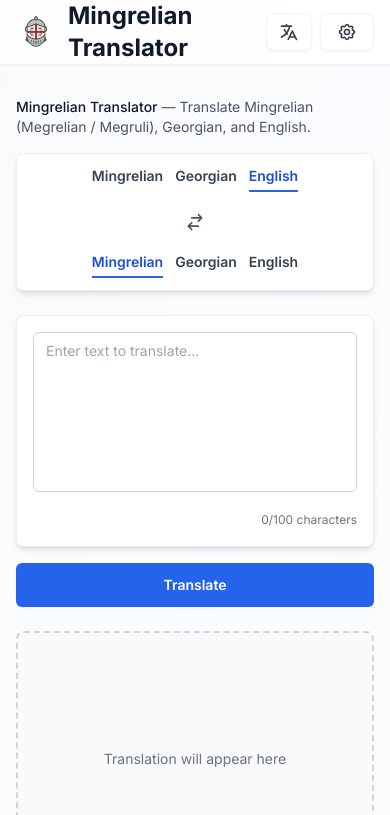
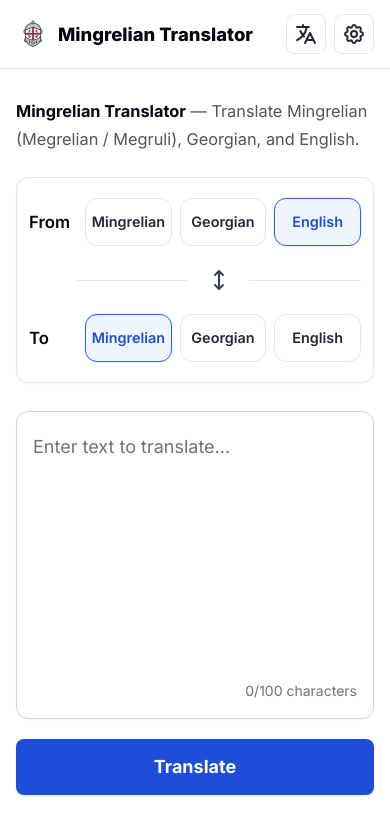
Before and after one commit to kkahadze/mkhedruli-megruli, a Next.js app: page / in a window 390 px wide. Shown: the top 815 px of the page. Built offline with nearby package versions, Linux system fonts and the light colour scheme; no server answers.

Commit message:
Match mobile translator mockup

```diff
--- a/app/layout.tsx
+++ b/app/layout.tsx
@@ -55,7 +55,7 @@
 }) {
   return (
     <html lang="en">
-      <body className={`${inter.className} bg-gradient-to-br from-gray-50 via-blue-50/30 to-gray-50`}>
+      <body className={`${inter.className} bg-white`}>
         {/* Google Analytics */}
         <Script
           src="https://www.googletagmanager.com/gtag/js?id=G-1B6NY0YVJH"
--- /dev/null
+++ b/app/not-found.tsx
@@ -0,0 +1,19 @@
+import Link from 'next/link'
+
+export default function NotFound() {
+  return (
+    <main className="mx-auto flex min-h-screen max-w-3xl flex-col justify-center px-4 py-16 text-gray-950 sm:px-6">
+      <p className="mb-3 text-sm font-semibold uppercase text-gray-500">404</p>
+      <h1 className="mb-4 text-3xl font-extrabold">Page not found</h1>
+      <p className="mb-8 max-w-xl text-gray-600">
+        This page does not exist. Return to the translator to keep working.
+      </p>
+      <Link
+        href="/"
+        className="inline-flex h-12 w-fit items-center rounded-lg bg-blue-700 px-5 text-sm font-bold text-white transition-colors hover:bg-blue-600"
+      >
+        Back to translator
+      </Link>
+    </main>
+  )
+}
--- a/app/page.tsx
+++ b/app/page.tsx
@@ -65,6 +65,10 @@
       ],
     [t]
   )
+  const selectorGridClass = language === 'en' ? 'grid-cols-[48px_1fr]' : 'grid-cols-[64px_1fr]'
+  const selectorDividerClass = language === 'en' ? 'pl-[48px]' : 'pl-[64px]'
+  const selectorLabelClass = language === 'en' ? 'text-[1.05rem]' : 'text-[0.95rem]'
+  const selectorButtonTextClass = language === 'en' ? 'text-[0.9rem]' : 'text-[0.7rem]'
 
   const setSourceLanguageSafe = (next: TranslationLanguage) => {
     if (next === targetLanguage) {
@@ -275,6 +279,22 @@
     setError(nextError)
   }
 
+  const resultText = useMemo(() => {
+    if (!result) return ''
+    if (targetLanguage === 'mingrelian') {
+      return result.mingrelian_mkhedruli || (result.mingrelian_latinized && latinizedToMkhedruli(result.mingrelian_latinized)) || ''
+    }
+    if (targetLanguage === 'georgian') return result.georgian
+    return result.english
+  }, [result, targetLanguage])
+
+  const resultTransliteration = useMemo(() => {
+    if (!result) return ''
+    if (targetLanguage === 'mingrelian') return result.mingrelian_latinized
+    if (targetLanguage === 'georgian' && result.georgian) return mkhedruliToLatinized(result.georgian)
+    return ''
+  }, [result, targetLanguage])
+
   const handleTranslate = async () => {
     const startTime = performance.now()
     const provider = getProvider()
@@ -473,29 +493,32 @@
         />
       )}
 
-      <main className="mx-auto max-w-7xl px-4 py-8 sm:px-6 lg:px-8">
+      <main className="mx-auto max-w-3xl px-4 py-7 sm:px-6 sm:py-10">
         {/* SEO intro (visible, non-spammy) */}
-        <div className="mb-4 text-sm text-gray-600">
-          <span className="font-medium text-gray-900">{t('introTitle')}</span>
+        <div className="mb-6 text-[1.02rem] leading-7 text-gray-600 sm:text-lg">
+          <span className="font-bold text-gray-950">{t('introTitle')}</span>
           {' — '}
           {t('introDescription')}
         </div>
 
         {/* Language Selector Bar */}
-        <div className="mb-6 flex flex-col items-stretch justify-center gap-3 rounded-lg border border-gray-200/70 bg-white/90 backdrop-blur-sm p-3 shadow-md sm:flex-row sm:items-center">
-          {/* Source language tabs */}
-          <div className="w-full sm:flex-1">
-            <div className="flex flex-wrap items-center justify-center gap-3 px-1 sm:justify-start">
+        <div className="mb-7 rounded-xl border border-gray-200 bg-white px-3 py-5 shadow-[0_1px_2px_rgba(15,23,42,0.04)] sm:px-6">
+          <div className={['grid items-center gap-2 sm:grid-cols-[76px_1fr] sm:gap-4', selectorGridClass].join(' ')}>
+            <div className={['font-semibold leading-tight text-gray-950 sm:text-lg', selectorLabelClass].join(' ')}>
+              {t('fromLanguage')}
+            </div>
+            <div className="grid grid-cols-3 gap-2 sm:gap-4">
               {languageOptions.map((opt) => (
                 <button
                   key={`src-${opt.value}`}
                   type="button"
                   onClick={() => setSourceLanguageSafe(opt.value)}
                   className={[
-                    'whitespace-nowrap pb-1 text-sm font-semibold transition-colors',
+                    'h-12 min-w-0 overflow-hidden rounded-xl border px-1 font-semibold leading-tight transition-colors sm:h-[52px] sm:px-2 sm:text-base',
+                    selectorButtonTextClass,
                     sourceLanguage === opt.value
-                      ? 'text-blue-700 border-b-2 border-blue-600'
-                      : 'text-gray-700 hover:text-gray-900 border-b-2 border-transparent',
+                      ? 'border-blue-600 bg-blue-50 text-blue-700 shadow-[0_0_0_1px_rgba(37,99,235,0.08)]'
+                      : 'border-gray-200 bg-white text-gray-800 hover:border-gray-300 hover:bg-gray-50',
                   ].join(' ')}
                 >
                   {opt.label}
@@ -504,6 +527,8 @@
             </div>
           </div>
 
+          <div className={['my-4 grid grid-cols-[1fr_auto_1fr] items-center gap-3 sm:my-5 sm:pl-[76px]', selectorDividerClass].join(' ')}>
+            <div className="h-px bg-gray-200" />
             <button
               onClick={() => {
                 // Swap languages
@@ -530,27 +555,32 @@
                   setResult(null)
                 }
               }}
-            className="self-center shrink-0 rounded-full p-2 text-gray-600 hover:bg-gray-100 hover:text-blue-600 transition-colors"
+              className="flex h-9 w-9 items-center justify-center rounded-full text-gray-700 transition-colors hover:bg-gray-50 hover:text-blue-700 focus:outline-none focus:ring-2 focus:ring-blue-500 focus:ring-offset-2"
               title={t('swapLanguages')}
             >
-            <svg className="w-5 h-5" fill="none" stroke="currentColor" viewBox="0 0 24 24">
-              <path strokeLinecap="round" strokeLinejoin="round" strokeWidth={2} d="M8 7h12m0 0l-4-4m4 4l-4 4m0 6H4m0 0l4 4m-4-4l4-4" />
+              <svg className="h-6 w-6" fill="none" stroke="currentColor" viewBox="0 0 24 24">
+                <path strokeLinecap="round" strokeLinejoin="round" strokeWidth={2} d="M8 7l4-4m0 0l4 4m-4-4v18m4-4l-4 4m0 0l-4-4" />
               </svg>
             </button>
+            <div className="h-px bg-gray-200" />
+          </div>
 
-          {/* Target language tabs */}
-          <div className="w-full sm:flex-1">
-            <div className="flex flex-wrap items-center justify-center gap-3 px-1 sm:justify-end">
+          <div className={['grid items-center gap-2 sm:grid-cols-[76px_1fr] sm:gap-4', selectorGridClass].join(' ')}>
+            <div className={['font-semibold leading-tight text-gray-950 sm:text-lg', selectorLabelClass].join(' ')}>
+              {t('toLanguage')}
+            </div>
+            <div className="grid grid-cols-3 gap-2 sm:gap-4">
               {languageOptions.map((opt) => (
                 <button
                   key={`tgt-${opt.value}`}
                   type="button"
                   onClick={() => setTargetLanguageSafe(opt.value)}
                   className={[
-                    'whitespace-nowrap pb-1 text-sm font-semibold transition-colors',
+                    'h-12 min-w-0 overflow-hidden rounded-xl border px-1 font-semibold leading-tight transition-colors sm:h-[52px] sm:px-2 sm:text-base',
+                    selectorButtonTextClass,
                     targetLanguage === opt.value
-                      ? 'text-blue-700 border-b-2 border-blue-600'
-                      : 'text-gray-700 hover:text-gray-900 border-b-2 border-transparent',
+                      ? 'border-blue-600 bg-blue-50 text-blue-700 shadow-[0_0_0_1px_rgba(37,99,235,0.08)]'
+                      : 'border-gray-200 bg-white text-gray-800 hover:border-gray-300 hover:bg-gray-50',
                   ].join(' ')}
                 >
                   {opt.label}
@@ -561,27 +591,25 @@
         </div>
 
         {/* Main Translation Interface */}
-      <div className="grid gap-6 md:grid-cols-2">
+      <div className="space-y-5 sm:space-y-7">
         {/* Input Section */}
-        <div className="space-y-4">
+        <div className="space-y-5">
 
-          <div className="rounded-lg border border-gray-200/70 bg-white/90 backdrop-blur-sm p-4 shadow-md">
-            <div className="relative">
+          <div className="relative min-h-[300px] rounded-xl border border-gray-300 bg-white shadow-[0_1px_2px_rgba(15,23,42,0.04)] sm:min-h-[420px]">
               <textarea
                 value={inputText}
                 onChange={(e) => setInputText(e.target.value)}
                 placeholder={t('sourceTextPlaceholder')}
-                className="w-full h-40 md:h-64 rounded-md border border-gray-300 px-3 py-2 text-sm focus:border-blue-500 focus:outline-none focus:ring-1 focus:ring-blue-500 resize-none"
+                className="h-full min-h-[300px] w-full resize-none rounded-xl bg-transparent px-4 py-5 text-lg leading-relaxed text-gray-950 placeholder:text-gray-500 focus:outline-none sm:min-h-[420px] sm:px-6"
               />
               {inputTransliteration && (
-                <div className="absolute bottom-2 left-2 right-2 px-2 py-1 bg-gray-50/90 backdrop-blur-sm rounded text-xs text-gray-500 italic pointer-events-none border border-gray-200/50">
+                <div className="pointer-events-none absolute bottom-12 left-4 right-4 rounded-md border border-gray-200 bg-gray-50/95 px-3 py-2 text-xs italic text-gray-500 sm:left-6 sm:right-6">
                   {inputTransliteration}
                 </div>
               )}
-            </div>
             {/* Character counter */}
-            <div className="mt-2 text-right">
-              <span className={`text-xs ${inputText.length > 100 ? 'text-red-600 font-semibold' : 'text-gray-500'}`}>
+            <div className="absolute bottom-4 right-4 sm:right-6">
+              <span className={`text-sm ${inputText.length > 100 ? 'font-semibold text-red-600' : 'text-gray-500'}`}>
                 {inputText.length}/100 {t('characters')}
               </span>
             </div>
@@ -590,12 +618,12 @@
           {!loading ? (
             <button
               onClick={handleTranslate}
-              className="w-full rounded-md bg-blue-600 px-4 py-3 text-sm font-semibold text-white shadow-sm hover:bg-blue-500 focus-visible:outline focus-visible:outline-2 focus-visible:outline-offset-2 focus-visible:outline-blue-600 transition-colors"
+              className="h-14 w-full rounded-lg bg-blue-700 px-4 text-lg font-bold text-white shadow-[0_1px_2px_rgba(37,99,235,0.18)] transition-colors hover:bg-blue-600 focus-visible:outline focus-visible:outline-2 focus-visible:outline-offset-2 focus-visible:outline-blue-600"
             >
               {t('translate')}
             </button>
           ) : (
-            <div className="flex items-center justify-center gap-3 py-4 rounded-md bg-gray-50 border border-gray-200">
+            <div className="flex h-14 items-center justify-center gap-3 rounded-lg border border-gray-200 bg-gray-50">
               <div className="flex gap-1">
                 <div className="w-2 h-2 bg-blue-600 rounded-full animate-bounce" style={{ animationDelay: '0ms' }}></div>
                 <div className="w-2 h-2 bg-blue-600 rounded-full animate-bounce" style={{ animationDelay: '150ms' }}></div>
@@ -608,67 +636,31 @@
           )}
 
           {errorMessage && (
-            <div className="rounded-md bg-red-50 p-4 text-sm text-red-800 border border-red-200">
+            <div className="rounded-lg border border-red-200 bg-red-50 p-4 text-sm text-red-800">
               {errorMessage}
             </div>
           )}
         </div>
 
         {/* Output Section */}
-        <div>
-          {result && (
+        <div className="min-h-[230px] rounded-xl border border-gray-300 bg-white p-5 shadow-[0_1px_2px_rgba(15,23,42,0.04)] sm:min-h-[300px] sm:p-6">
+          {result ? (
             <div className="space-y-4">
-              {/* Show result based on target language */}
-              {targetLanguage === 'mingrelian' && (
-                <div className="rounded-lg border border-gray-200/70 bg-white/90 backdrop-blur-sm p-4 shadow-md">
-                  <div className="text-xs font-medium text-gray-500 uppercase tracking-wide mb-2">
-                    {t('mingrelian')}
+              <div className="text-xs font-semibold uppercase tracking-wide text-gray-500">
+                {t(targetLanguage)}
               </div>
-                  <div className="relative">
-                    <div className="text-lg text-gray-900 leading-relaxed min-h-[120px] pb-8">
-                      {result.mingrelian_mkhedruli || (result.mingrelian_latinized && latinizedToMkhedruli(result.mingrelian_latinized))}
+              <div className="text-xl leading-relaxed text-gray-950">
+                {resultText}
               </div>
-                    {result.mingrelian_latinized && (
-                      <div className="absolute bottom-0 left-0 right-0 px-2 py-1 bg-gray-50/90 backdrop-blur-sm rounded text-xs text-gray-500 italic border border-gray-200/50">
-                        {result.mingrelian_latinized}
+              {resultTransliteration && (
+                <div className="rounded-md border border-gray-200 bg-gray-50 px-3 py-2 text-sm italic text-gray-500">
+                  {resultTransliteration}
                 </div>
               )}
             </div>
-                </div>
-              )}
-
-              {targetLanguage === 'georgian' && (
-                <div className="rounded-lg border border-gray-200/70 bg-white/90 backdrop-blur-sm p-4 shadow-md">
-                  <div className="text-xs font-medium text-gray-500 uppercase tracking-wide mb-2">
-                    {t('georgian')}
-                  </div>
-                  <div className="relative">
-                    <div className="text-lg text-gray-900 leading-relaxed min-h-[120px] pb-8">
-                      {result.georgian}
-                    </div>
-                    {result.georgian && (
-                      <div className="absolute bottom-0 left-0 right-0 px-2 py-1 bg-gray-50/90 backdrop-blur-sm rounded text-xs text-gray-500 italic border border-gray-200/50">
-                        {mkhedruliToLatinized(result.georgian)}
-                      </div>
-                    )}
-                  </div>
-                </div>
-              )}
-
-              {targetLanguage === 'english' && (
-                <div className="rounded-lg border border-gray-200/70 bg-white/90 backdrop-blur-sm p-4 shadow-md">
-                  <div className="text-xs font-medium text-gray-500 uppercase tracking-wide mb-2">
-                    {t('english')}
-                  </div>
-                  <div className="text-lg text-gray-900 leading-relaxed">{result.english}</div>
-                </div>
-              )}
-            </div>
-          )}
-
-          {!result && !loading && (
-            <div className="h-64 rounded-lg border-2 border-dashed border-gray-300 bg-gray-50 flex items-center justify-center">
-              <p className="text-sm text-gray-500">{t('translationWillAppear')}</p>
+          ) : (
+            <div className="flex min-h-[190px] items-center justify-center sm:min-h-[250px]">
+              <p className="text-base text-gray-500">{t('translationWillAppear')}</p>
             </div>
           )}
         </div>
--- a/components/Navbar.tsx
+++ b/components/Navbar.tsx
@@ -17,18 +17,23 @@
   }
 
   return (
-    <nav className="border-b border-gray-200/50 bg-white/80 backdrop-blur-sm shadow-sm">
-      <div className="mx-auto max-w-7xl px-4 sm:px-6 lg:px-8">
-        <div className="flex h-16 items-center justify-between">
-          <div className="flex items-center gap-3">
+    <nav className="border-b border-gray-200 bg-white">
+      <div className="mx-auto max-w-3xl px-4 sm:px-6">
+        <div className="flex h-[68px] items-center justify-between gap-3">
+          <div className="flex min-w-0 items-center gap-2">
             <Image
               src="/mkhedruli-logo.png"
               alt="Mkhedruli Logo"
-              width={40}
-              height={40}
-              className="rounded"
+              width={34}
+              height={34}
+              className="shrink-0 rounded"
             />
-            <h1 className="text-2xl font-bold text-gray-900 cursor-default">
+            <h1
+              className={[
+                'truncate whitespace-nowrap font-extrabold leading-tight text-gray-950 sm:text-4xl',
+                language === 'en' ? 'text-[1.15rem]' : 'text-[1.05rem]',
+              ].join(' ')}
+            >
               {t('appTitle')}
             </h1>
           </div>
@@ -37,29 +42,25 @@
             {/* Language Toggle */}
             <button
               onClick={toggleLanguage}
-              className="flex items-center gap-2 rounded-lg border border-gray-200/50 bg-white/80 px-3 py-2 text-sm font-medium text-gray-700 shadow-sm hover:bg-white hover:shadow-md transition-all focus:outline-none focus:ring-2 focus:ring-blue-500 focus:ring-offset-2"
+              className="flex h-10 w-10 shrink-0 items-center justify-center rounded-lg border border-gray-200 bg-white text-gray-800 transition-colors hover:bg-gray-50 focus:outline-none focus:ring-2 focus:ring-blue-500 focus:ring-offset-2 sm:h-12 sm:w-12"
               title={language === 'en' ? t('switchToGeorgian') : t('switchToEnglish')}
             >
-              <svg className="w-5 h-5" fill="none" stroke="currentColor" viewBox="0 0 24 24">
+              <svg className="h-6 w-6" fill="none" stroke="currentColor" viewBox="0 0 24 24">
                 <path strokeLinecap="round" strokeLinejoin="round" strokeWidth={2} d="M3 5h12M9 3v2m1.048 9.5A18.022 18.022 0 016.412 9m6.088 9h7M11 21l5-10 5 10M12.751 5C11.783 10.77 8.07 15.61 3 18.129" />
               </svg>
-              <span className="hidden sm:inline font-semibold">
-                {language === 'en' ? 'ქარ' : 'EN'}
-              </span>
             </button>
 
             {/* Settings Button - Only show if settings are enabled */}
             {showSettings && onSettingsClick && (
               <button
                 onClick={onSettingsClick}
-                className="relative flex items-center gap-2 rounded-lg border border-gray-200/50 bg-white/80 px-4 py-2 text-sm font-medium text-gray-700 shadow-sm hover:bg-white hover:shadow-md transition-all focus:outline-none focus:ring-2 focus:ring-blue-500 focus:ring-offset-2"
+                className="relative flex h-10 w-10 shrink-0 items-center justify-center rounded-lg border border-gray-200 bg-white text-gray-800 transition-colors hover:bg-gray-50 focus:outline-none focus:ring-2 focus:ring-blue-500 focus:ring-offset-2 sm:h-12 sm:w-12"
                 title={t('settings')}
               >
-                <svg className="w-5 h-5" fill="none" stroke="currentColor" viewBox="0 0 24 24">
+                <svg className="h-6 w-6" fill="none" stroke="currentColor" viewBox="0 0 24 24">
                   <path strokeLinecap="round" strokeLinejoin="round" strokeWidth={2} d="M10.325 4.317c.426-1.756 2.924-1.756 3.35 0a1.724 1.724 0 002.573 1.066c1.543-.94 3.31.826 2.37 2.37a1.724 1.724 0 001.065 2.572c1.756.426 1.756 2.924 0 3.35a1.724 1.724 0 00-1.066 2.573c.94 1.543-.826 3.31-2.37 2.37a1.724 1.724 0 00-2.572 1.065c-.426 1.756-2.924 1.756-3.35 0a1.724 1.724 0 00-2.573-1.066c-1.543.94-3.31-.826-2.37-2.37a1.724 1.724 0 00-1.065-2.572c-1.756-.426-1.756-2.924 0-3.35a1.724 1.724 0 001.066-2.573c-.94-1.543.826-3.31 2.37-2.37.996.608 2.296.07 2.572-1.065z" />
                   <path strokeLinecap="round" strokeLinejoin="round" strokeWidth={2} d="M15 12a3 3 0 11-6 0 3 3 0 016 0z" />
                 </svg>
-                <span className="hidden sm:inline">{t('settings')}</span>
                 {!hasApiKey && (
                   <span className="absolute -top-1 -right-1 flex h-3 w-3">
                     <span className="animate-ping absolute inline-flex h-full w-full rounded-full bg-red-400 opacity-75"></span>
--- a/utils/translations.ts
+++ b/utils/translations.ts
@@ -73,6 +73,8 @@
     // Home page
     introTitle: 'Mingrelian Translator',
     introDescription: 'Translate Mingrelian (Megrelian / Megruli), Georgian, and English.',
+    fromLanguage: 'From',
+    toLanguage: 'To',
     swapLanguages: 'Swap languages',
     characters: 'characters',
   },
@@ -148,6 +150,8 @@
     // Home page
     introTitle: 'მეგრული მთარგმნელი',
     introDescription: 'თარგმნეთ მეგრული, ქართული და ინგლისური.',
+    fromLanguage: 'საწყისი',
+    toLanguage: 'სამიზნე',
     swapLanguages: 'ენების გაცვლა',
     characters: 'სიმბოლო',
   },
```
Lines whose indentation alone changed are shown as unchanged.
